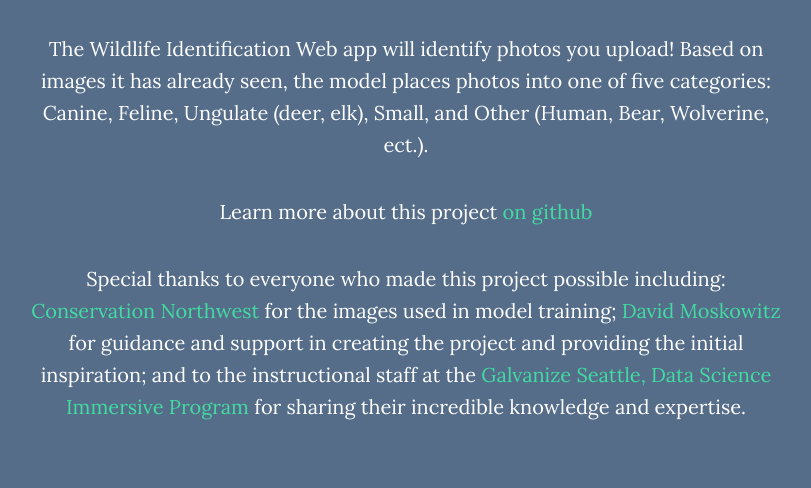
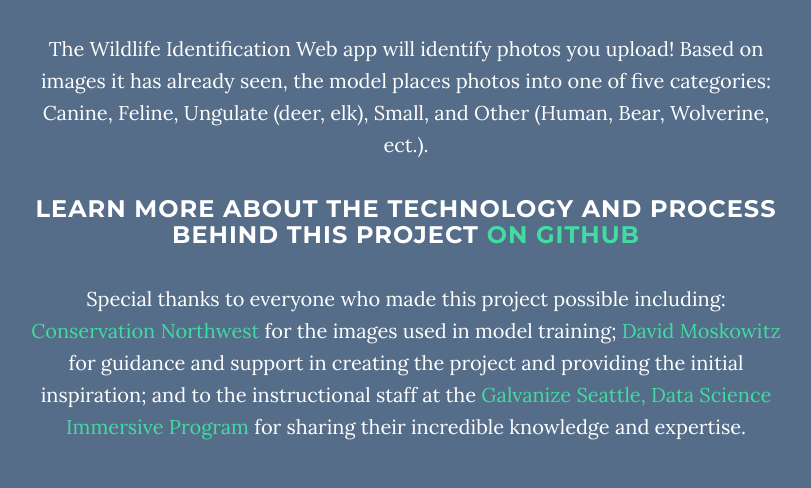
Before and after one commit to coradek/CNW_Wildlife_Identification, a Flask app: page / in a window 1280 px wide. Shown: the part 1092-1580 px from the top of the page, without its empty margins (234-1045 px from the left). Run offline with Flask 2, Linux system fonts and the light colour scheme; parts of the project's set-up code (start-up, migrations or seed data) failed here and were passed over; some libraries are stand-ins or nearby versions.

Commit message:
minor edit to index.html

```diff
--- a/CNW_webapp/app/templates/index.html
+++ b/CNW_webapp/app/templates/index.html
@@ -95,7 +95,7 @@
                 <p>The Wildlife Identification Web app will identify photos you upload! Based on images it has already seen, the model places photos into one of five categories: Canine, Feline, Ungulate (deer, elk), Small, and Other (Human, Bear, Wolverine, ect.).
                 </p>
 
-                <p>Learn more about this project <a href="https://github.com/coradek/CNW_Wildlife_Identification/blob/master/README.md">on github</a></p>
+                <p><h3>Learn more about the technology and process behind this project <a href="https://github.com/coradek/CNW_Wildlife_Identification/blob/master/README.md">on github</a></h3></p>
 
                 <p>Special thanks to everyone who made this project possible including: <a href="http://www.conservationnw.org/">Conservation Northwest</a> for the images used in model training; <a href="http://davidmoskowitz.net/">David Moskowitz</a> for guidance and support in creating the project and providing the initial inspiration; and to the instructional staff at the <a href="http://www.galvanize.com/campuses/seattle-pioneer-square/">Galvanize Seattle, Data Science Immersive Program</a> for sharing their incredible knowledge and expertise.</p>
             </div>
```
